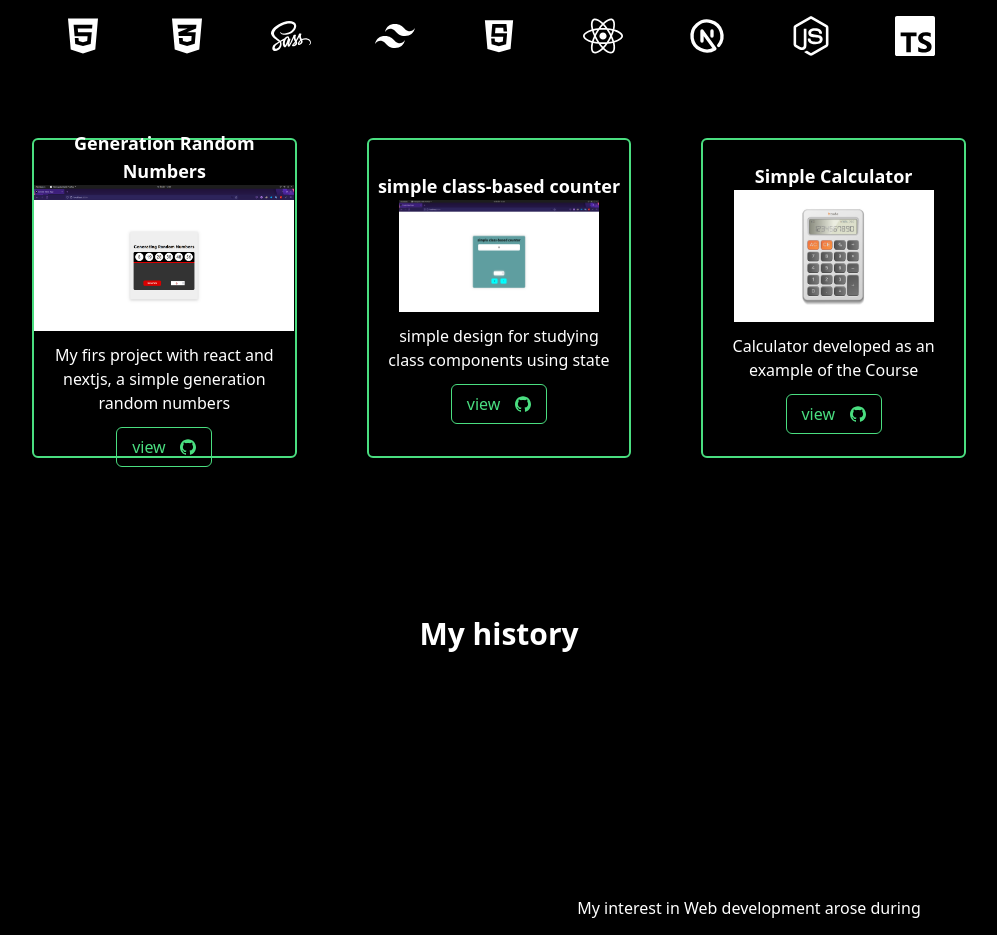
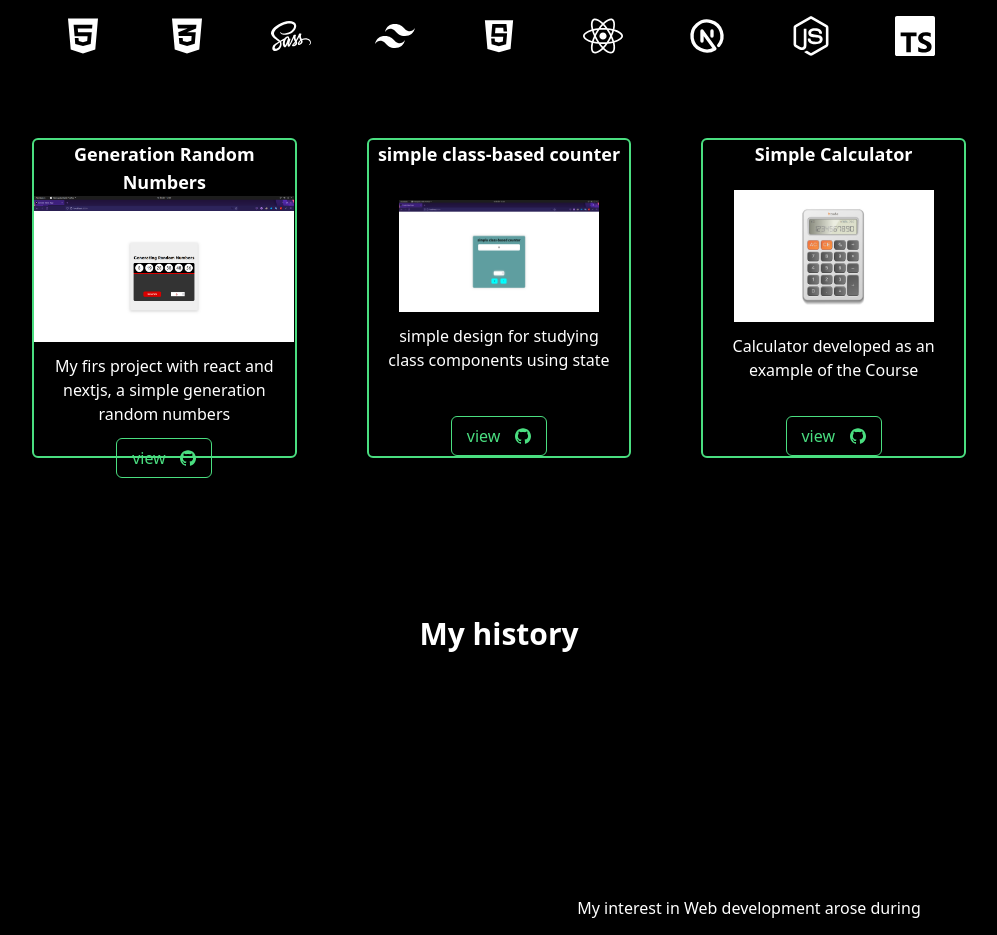
Before and after one commit to roger-fernandes-Dev/myPortfolio, a Next.js app: page / in a window 1280 px wide. Shown: the part 1060-1995 px from the top of the page, without its empty margins (141-1138 px from the left). Built offline with nearby package versions, Linux system fonts and the light colour scheme.

Commit message:
Update Projects.tsx
updating flexbox

```diff
--- a/src/components/listProjects/Projects.tsx
+++ b/src/components/listProjects/Projects.tsx
@@ -22,7 +22,7 @@ export default function Projects(){
                 <SiTypescript className="w-6 h-6 lg:w-10 lg:h-10 hover:fill-blue-400 transition-all duration-500"/>
                 </section>
             <ul className="w-full h-full grid md:grid-cols-2 lg:grid-cols-3 justify-items-center content-center gap-4 md:gap-1 transition-all ease-in-out duration-300 ">
-                <li className="w-4/5 h-64 flex flex-col justify-center items-center hover:scale-125 hover:-translate-y-6 transition-all ease-in-out duration-700 lg:w-4/5 lg:h-80 border-solid border-2 rounded-md border-green-400 ">
+                <li className="w-4/5 h-64 flex flex-col justify-between items-center hover:scale-125 hover:-translate-y-6 transition-all ease-in-out duration-700 lg:w-4/5 lg:h-80 border-solid border-2 rounded-md border-green-400 ">
                     <header className="text-center font-semibold text-lg">Generation Random Numbers</header>
                     <figure className="flex flex-col items-center justify-evenly">
                         <Image src={generationRandonNumbers} width={260} height={260} alt="image project generation random numbers" />
@@ -32,7 +32,7 @@ export default function Projects(){
                         <button className="w-24 h-10 flex justify-evenly items-center border rounded-md text-green-400 border-green-400 trasition-all duration-700 hover:bg-green-400 hover:text-white">view <SiGithub /></button>
                     </a>
                 </li>
-                <li className="w-4/5 h-64 flex flex-col justify-center items-center hover:scale-125 hover:-translate-y-6 transition-all ease-in-out duration-700 lg:w-4/5 lg:h-80 border-solid border-2 rounded-md border-green-400 ">
+                <li className="w-4/5 h-64 flex flex-col justify-between items-center hover:scale-125 hover:-translate-y-6 transition-all ease-in-out duration-700 lg:w-4/5 lg:h-80 border-solid border-2 rounded-md border-green-400 ">
                 <header className="text-center font-semibold text-lg">simple class-based counter</header>
                     <figure className="flex flex-col items-center  justify-evenly">
                         <Image src={simpleClassBasedCounter} width={200} height={200} alt="simpleClassBasedCounter" />
@@ -42,7 +42,7 @@ export default function Projects(){
                         <button className="w-24 h-10 flex justify-evenly items-center border rounded-md text-green-400 border-green-400 trasition-all duration-700 hover:bg-green-400 hover:text-white">view <SiGithub /></button>
                     </a>
                 </li>
-                <li className="w-4/5 h-64 flex flex-col justify-center items-center hover:scale-125 hover:-translate-y-6 transition-all ease-in-out duration-700 lg:w-4/5 lg:h-80 border-solid border-2 rounded-md border-green-400 ">
+                <li className="w-4/5 h-64 flex flex-col justify-between items-center hover:scale-125 hover:-translate-y-6 transition-all ease-in-out duration-700 lg:w-4/5 lg:h-80 border-solid border-2 rounded-md border-green-400 ">
                 <header className="text-center font-semibold text-lg">Simple Calculator</header>
                     <figure className="flex flex-col items-center justify-around">
                         <Image src={simpleCalculator} width={200} height={200} alt="simpleClassBasedCounter" />
```
